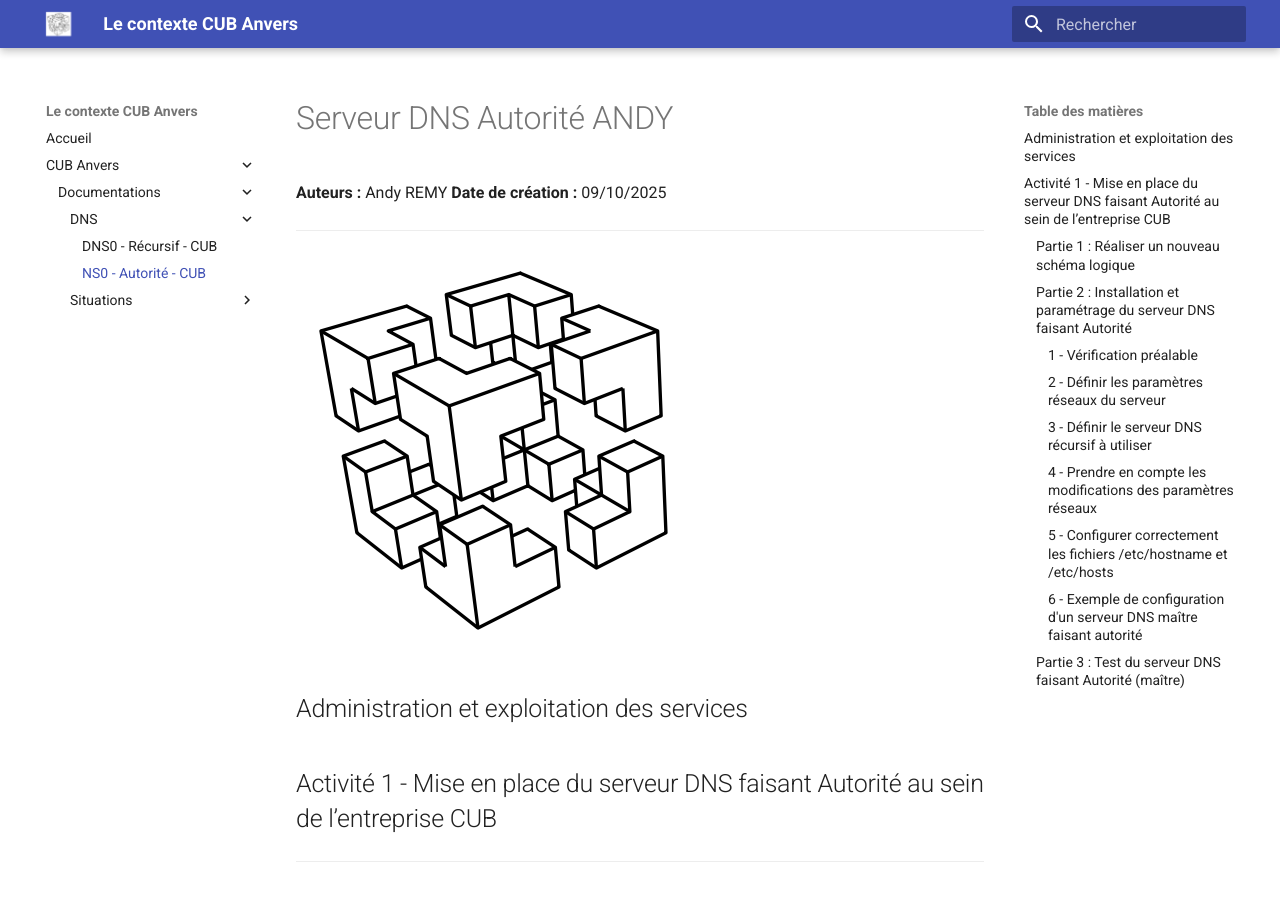
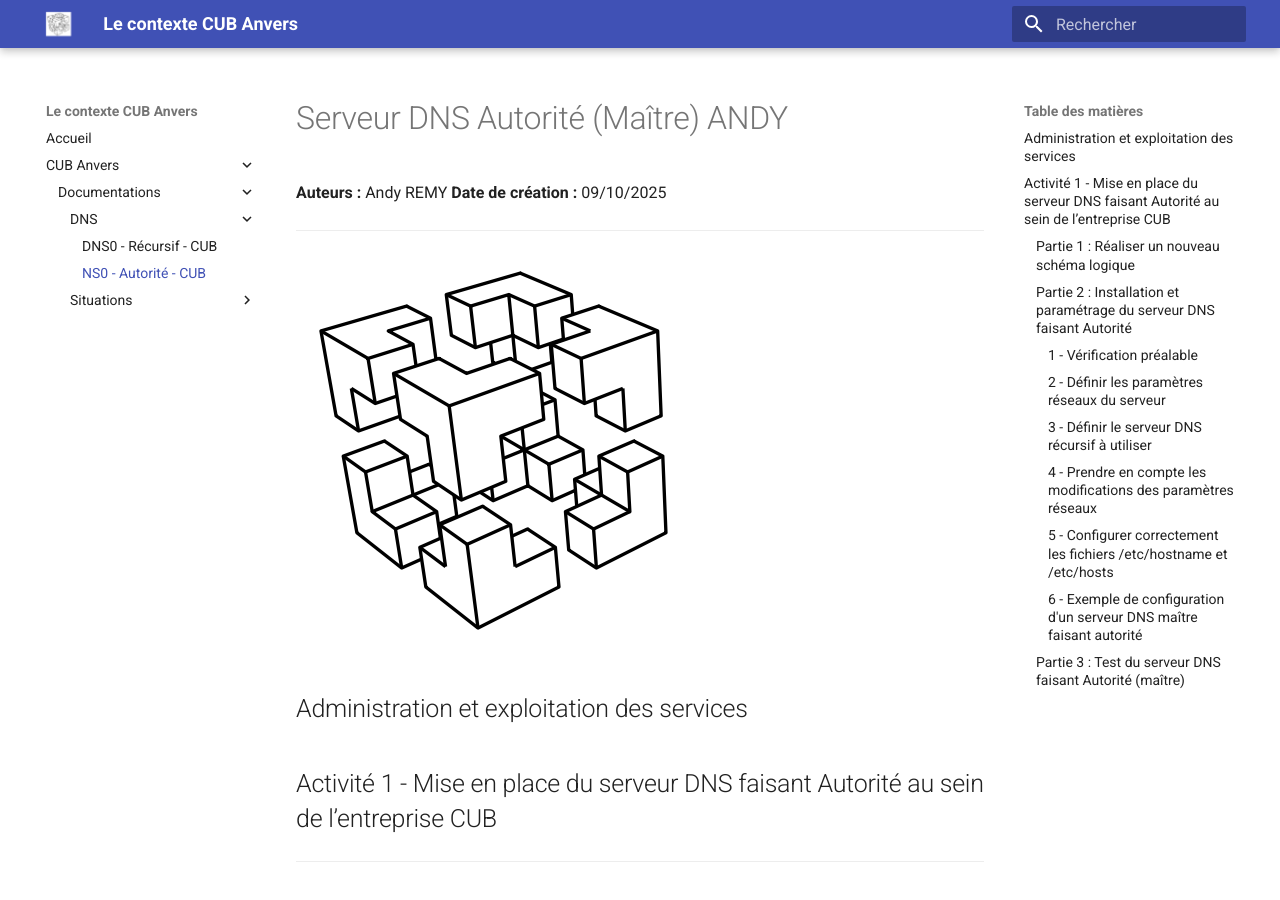
Before and after one commit to Adfiree/Anvers, an MkDocs documentation site: the page built from docs/documentations/DNS/CUB - Serveur DNS Autorité.md, in a window 1280 px wide and 900 px high. Built offline with MkDocs 1.6.1 and Material for MkDocs 9.7.7, drawn with Linux system fonts in a browser that asks for light colours.

Commit message:
Modification DNS Autorité

```diff
--- a/docs/documentations/DNS/CUB - Serveur DNS Autorité.md
+++ b/docs/documentations/DNS/CUB - Serveur DNS Autorité.md
@@ -1,4 +1,4 @@
-# Serveur DNS Autorité ANDY
+# Serveur DNS Autorité (Maître) ANDY
 
 **Auteurs :** Andy REMY
 **Date de création :** 09/10/2025
```
